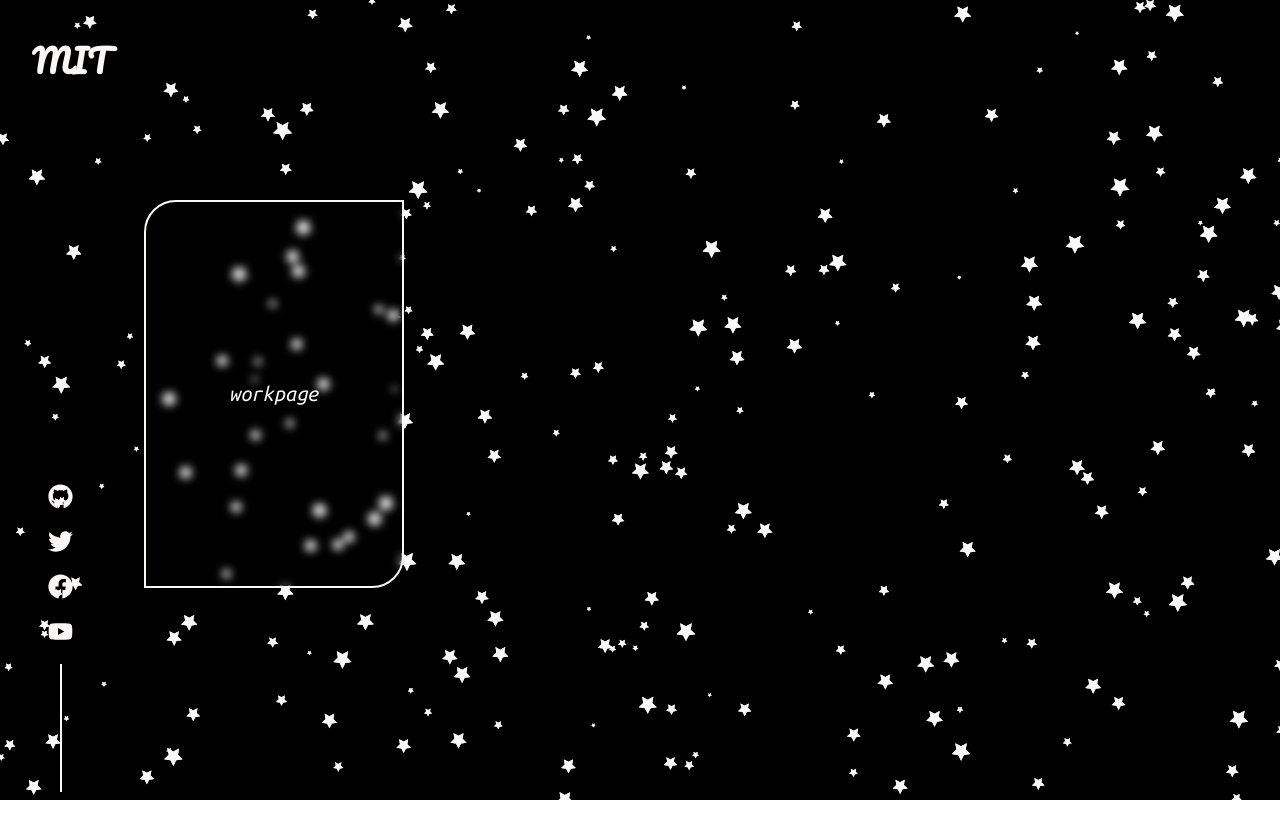
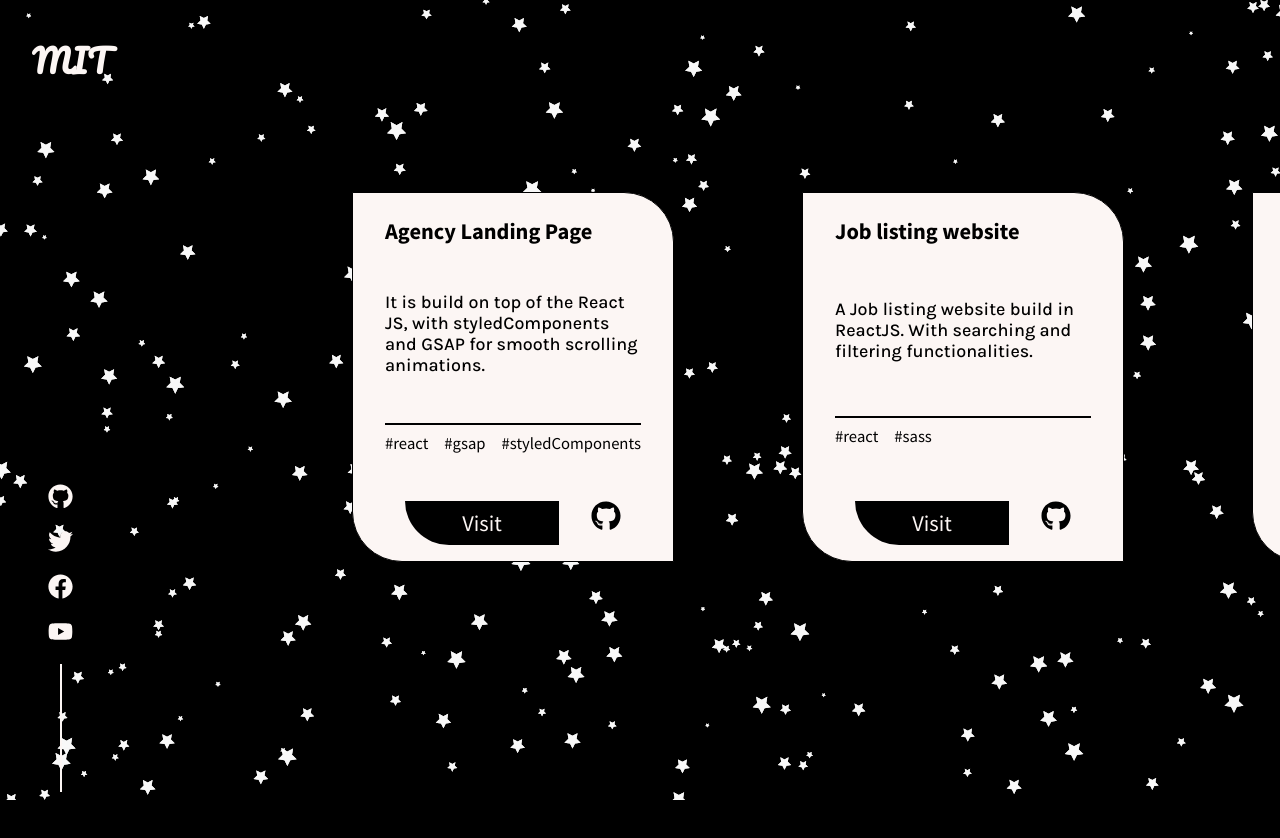
Before and after one commit to mark-escosura/portfolio, a React (Create React App) app: page /work in a window 1280 px wide. Shown: the top 838 px of the page. Before the commit the page ends 800 px from the top, so only its background shows below. Built offline with nearby package versions, Linux system fonts and the light colour scheme.

Commit message:
Work Page Completed

```diff
--- a/src/components/WorkPage.js
+++ b/src/components/WorkPage.js
@@ -1,68 +1,50 @@
-import React from "react";
-import styled, { /*keyframes ,*/ ThemeProvider } from "styled-components";
+import React, { useRef, useEffect } from "react";
+import styled, { ThemeProvider } from "styled-components";
 import { DarkTheme } from "./Themes";
 
+import Card from "../subComponents/Card";
 import LogoComponent from "../subComponents/LogoComponent";
 import SocialIcons from "../subComponents/SocialIcons";
 import PowerButton from "../subComponents/PowerButton";
 import ParticleComponent from "../subComponents/ParticleComponent";
 
+import { Work } from "../data/WorkData.js";
+
 // import caspar from "../assets/images/Caspar.png"
 
 const Box = styled.div`
   background-color: ${(props) => props.theme.body};
-  width: 100vw;
-  height: 100vh;
+  height: 400vh;
   position: relative;
   overflow: hidden;
   cursor: pointer;
 `;
 
-// const float = keyframes
-// 0% { transform: translateY(-10px)}
-// 50% { transform: translateY(-20px) translateX(20px)}
-// 100% { transform: translateY(-10px)}
-// `;
+const Main = styled.ul`
+  position: fixed;
+  top: 12rem;
+  left: calc(10rem + 15vw);
+  height: 40vh;
 
-// const Caspar = styled.div`
-//   position: absolute;
-//   top: 25%;
-//   right : -12%;
-//   width: 60vw;
-//   animation: ${float} 5s ease infinite;
-//   img {
-//     width: 100%;
-//     height: auto;
-//   }
-// `;
+  display: flex;
+  color: ${(props) => props.theme.text};
+`;
+
+const WorkPage = () => {
+  const ref = useRef(null)
+
+  useEffect(() => {
+ let element = ref.current;
+
+ const rotate = () => {
+   element.style.transform = `translateX(${-window.pageYOffset}px)`
+ }
+
+ window.addEventListener('scroll', rotate)
+ return () => window.removeEventListener('scroll', rotate);
+  }, [])
 
 
-
-const Main = styled.div`
-    border: 2px solid ${props => props.theme.text};
-    border-radius: 2rem 0 2rem 0;
-    color: ${props => props.theme.text};
-    padding: 2rem;
-    width: 15vw;
-    height: 40vh;
-    z-index: 3;
-    line-height: 1.5;
-
-    display: flex;
-    justify-content: center;
-    align-items: center;
-    font-size: calc(0.6rem + 1vw);
-    backdrop-filter: blur(4px);
-
-    position: absolute;
-    left: calc(5rem + 5vw);
-    top: 25%;
-
-    font-family: 'Ubuntu Mono', monospace;
-    font-style: italic;
-`
-
-const WorkPage = () => {
   return (
     <ThemeProvider theme={DarkTheme}>
       <Box>
@@ -71,8 +53,12 @@ const WorkPage = () => {
         <PowerButton />
         <ParticleComponent theme="dark" />
 
-        <Main>
-            workpage
+        <Main ref={ref}>
+          {
+          Work.map(work => {
+              return <Card key={work.id} data={work}>Work Data</Card>;
+          })
+          }
         </Main>
       </Box>
     </ThemeProvider>
--- /dev/null
+++ b/src/data/WorkData.js
@@ -0,0 +1,61 @@
+export const Work = [
+    {
+        id:1,
+        name:"Agency Landing Page",
+        description:"It is build on top of the React JS, with styledComponents and GSAP for smooth scrolling animations.",
+        tags:["react","gsap","styledComponents"],
+
+        demo:"https://agency-website-eta.vercel.app/",
+        github:"https://github.com/codebucks27/Agency-website"
+    },
+    {
+        id:2,
+        name:"Job listing website",
+        description:"A Job listing website build in ReactJS. With searching and filtering functionalities.",
+        tags:["react","sass"],
+
+        demo:"http://react-job-listing-website.codebucks27.vercel.app/",
+        github:"https://github.com/codebucks27/react-job-listing-website"
+
+    },
+    {
+        id:3,
+        name:"Dev.to Clone",
+        description:"A clone of Dev.to build using ReactJS. With realtime fetching of articles from dev.to using API.",
+        tags:["react","api","sass"],
+
+        demo:"http://devto-clone-codebucks27.vercel.app/",
+        github:"https://github.com/codebucks27/devto-clone"
+    },
+    {
+        id:4,
+        name:"Sidebar Menu",
+        description:"A cool looking sidebar menu build using ReactJS and styledComponents.It has really smooth animations.",
+        tags:["react","styledComponents","react-router"],
+
+        demo:"https://react-sidebar.vercel.app/",
+        github:"https://github.com/codebucks27/react-sidebar"
+
+    },{
+        id:5,
+        name:"Todo App(React + Redux)",
+        description:"A todo app build using Redux-toolkit and framer-motion for smooth animations.",
+        tags:["react","redux","framer-motion"],
+
+        demo:"http://react-redux-todo-app-git-main-codebucks27.vercel.app/",
+        github:"https://github.com/codebucks27/React-Redux-Todo-App"
+
+    },
+    {
+        id:6,
+        name:"Responsive Navigation Menu",
+        description:"A reponsive navbar menu component in ReactJS with react-router functionalities. Built from scratch.",
+        tags:["react","react-router","css"],
+
+        demo:"http://react-responsive-navbar-codebucks27.vercel.app/",
+        github:"https://github.com/codebucks27/React-responsive-navbar"
+
+    },
+
+
+]
--- /dev/null
+++ b/src/subComponents/Card.js
@@ -0,0 +1,152 @@
+import React from "react";
+import { motion } from "framer-motion";
+import styled from "styled-components";
+import { NavLink } from "react-router-dom";
+import { Github } from "../components/AllSvgs";
+
+const Box = styled(motion.li)`
+  width: 16rem;
+  height: 40vh;
+  background-color: ${(props) => props.theme.text};
+  color: ${(props) => props.theme.body};
+  padding: 1.5rem 2rem;
+  margin-right: 8rem;
+  border-radius: 0 50px 0 50px;
+
+  display: flex;
+  flex-direction: column;
+  justify-content: space-between;
+  border: 1px solid ${(props) => props.theme.body};
+
+  transition: all 1s ease;
+
+  &:hover {
+    background-color: ${(props) => props.theme.body};
+    color: ${(props) => props.theme.text};
+    border: 1px solid ${(props) => props.theme.text};
+    cursor: auto;
+  }
+`;
+
+const Title = styled.h2`
+  font-size: calc(1em + 0.5vw);
+`;
+
+const Description = styled.h2`
+  font-size: calc(0.8em + 0.4vw);
+  font-family: "Karla", sans-serif;
+  font-weight: 500;
+`;
+
+const Tags = styled.div`
+  border-top: 2px solid ${(props) => props.theme.body};
+  padding-top: 0.5rem;
+  display: flex;
+  flex-wrap: wrap;
+
+  ${Box}:hover &{
+    border-top: 2px solid ${(props) => props.theme.text};
+  }
+`;
+
+const Tag = styled.span`
+  margin-right: 1rem;
+  font-size: calc(0.8em + 0.3vw);
+`;
+
+const Footer = styled.footer`
+display: flex;
+justify-content: center;
+`
+
+const Link = styled(NavLink)`
+background-color: ${props => props.theme.body};
+color: ${props => props.theme.text};
+text-decoration: none;
+padding: 0.5rem calc(2rem + 2vw);
+border-radius: 0 0 0 50px;
+font-size: calc(1em + 0.5vw);
+cursor: pointer;
+
+${Box}:hover &{
+  background-color: ${props => props.theme.text};
+  color: ${props => props.theme.body};
+  border-radius: 0 50px 0 0;
+
+}
+`
+
+const Git = styled(NavLink)`
+color: inherit;
+text-decoration: none;
+margin-left: 2rem;
+cursor: pointer;
+
+${Box}:hover &{
+  &>*{
+    fill: ${props => props.theme.text};
+  }
+}
+`
+
+const Card = (props) => {
+  const { id, name, description, tags, demo, github } = props.data;
+  return (
+    <Box
+      key={id}
+      initial={{ height: 0 }}
+      animate={{ height: "40vh" }}
+      transition={{ type: "tween", duration: 1 }}
+      whileHover={{ scale: 1.1 }}
+    >
+      {/* Title */}
+      <Title>
+        <motion.div
+          initial={{ opacity: 0 }}
+          animate={{ opacity: 1 }}
+          transition={{ duration: 1.5, delay: 2 }}
+        >
+          {name}
+        </motion.div>
+      </Title>
+      {/* Description */}
+      <Description>
+        <motion.div
+          initial={{ opacity: 0 }}
+          animate={{ opacity: 1 }}
+          transition={{ duration: 1.5, delay: 2 }}
+        >
+          {description}
+        </motion.div>
+      </Description>
+      {/* Tags */}
+      <Tags>
+        <motion.div
+          initial={{ opacity: 0 }}
+          animate={{ opacity: 1 }}
+          transition={{ duration: 1.5, delay: 2 }}
+        >
+          {tags.map((t, id) => {
+            return <Tag key={id}>#{t}</Tag>;
+          })}
+        </motion.div>
+      </Tags>
+      <Footer>
+      <motion.div
+          initial={{ opacity: 0 }}
+          animate={{ opacity: 1 }}
+          transition={{ duration: 1.5, delay: 2 }}
+        >
+        <Link to={{pathname: `${demo}`}} target="_blank">
+          Visit
+        </Link>
+        <Git to={{pathname: `${demo}`}} target="_blank">
+          <Github width={30} height={30} />
+        </Git>
+        </motion.div>
+      </Footer>
+    </Box>
+  );
+};
+
+export default Card;
```
